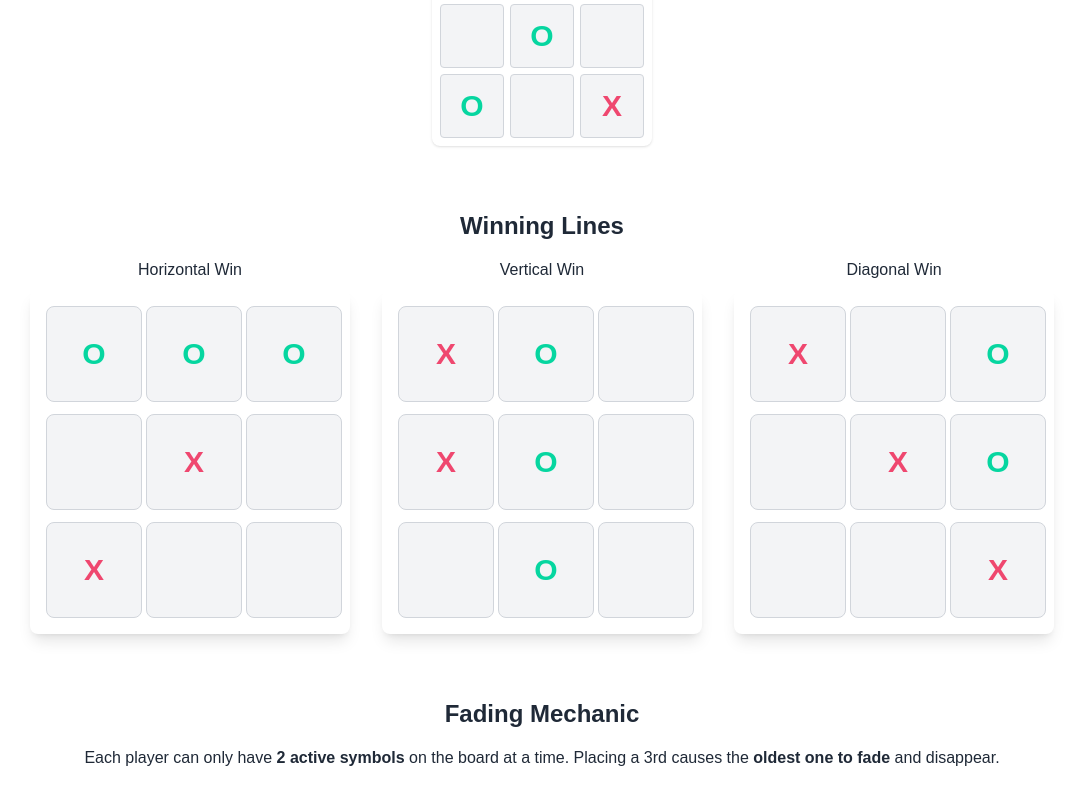
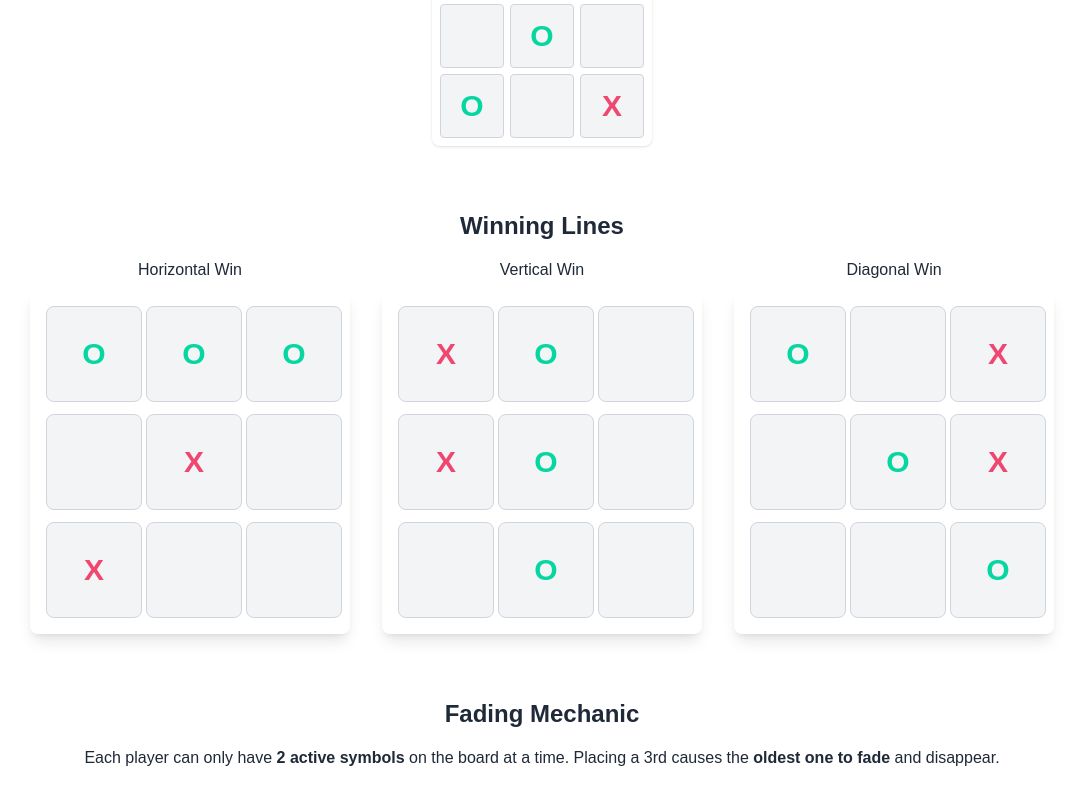
Before and after one commit to faycal-ghozzi/tic-tac-two, a Next.js app: page /how-to-play in a window 1280 px wide. Shown: the part 494-1279 px from the top of the page, without its empty margins (98-1181 px from the left). Built offline with nearby package versions, Linux system fonts and the light colour scheme.

Commit message:
changed demoboard

```diff
--- a/src/app/how-to-play/page.tsx
+++ b/src/app/how-to-play/page.tsx
@@ -70,9 +70,9 @@ export default function HowToPlayPage() {
               <p className="text-center mb-2">Diagonal Win</p>
               <DemoBoard
                 board={[
-                  "X", null, "O",
-                  null, "X", "O",
-                  null, null, "X",
+                  "O", null, "X",
+                  null, "O", "X",
+                  null, null, "O",
                 ]}
                 winningLine={[0, 4, 8]}
               />
```
